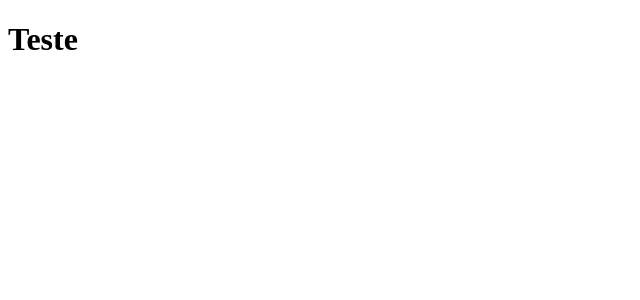
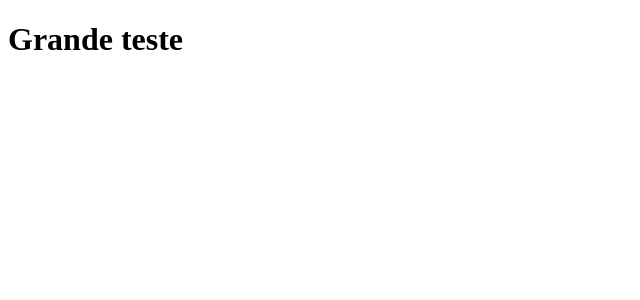
Before and after one commit to IsraelZG/clone-tabnews, a Next.js app: page / in a window 1280 px wide. Shown: the top 300 px of the page, without its empty margins (0-640 px from the left). Built offline with nearby package versions, Linux system fonts and the light colour scheme.

Commit message:
alteracao da mensagem

```diff
--- a/pages/index.js
+++ b/pages/index.js
@@ -1,5 +1,5 @@
 function Home() {
-    return <h1>Teste</h1>
+    return <h1>Grande teste</h1>
 }
 
 export default Home;
```
Also changed, not shown: 1 other file (tests, documents, lock files or other folders).
